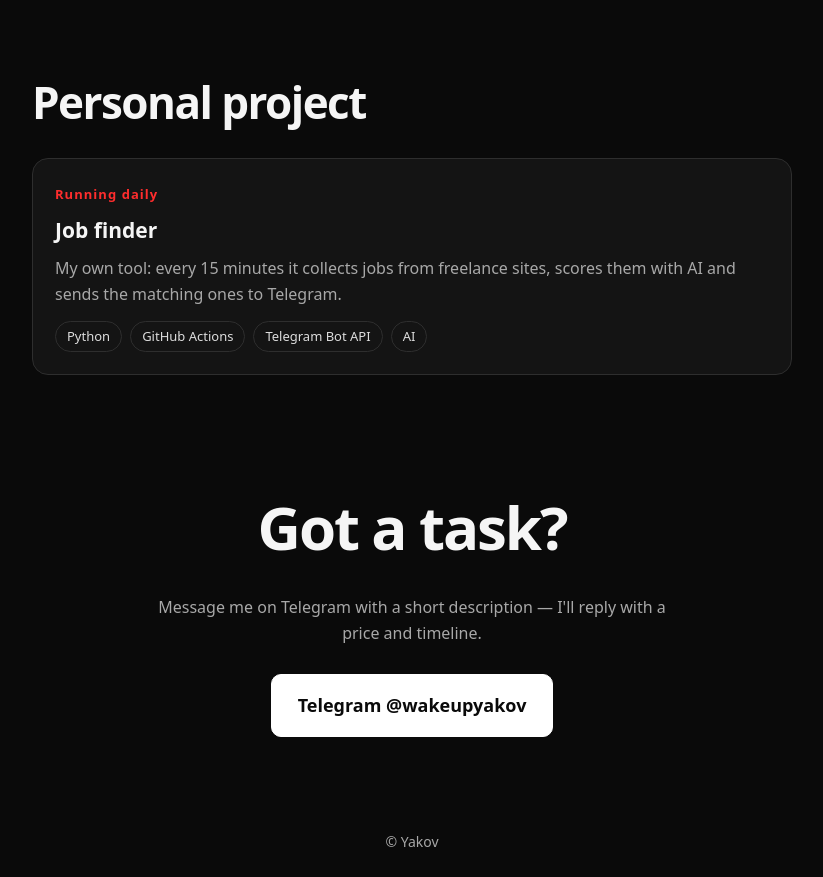
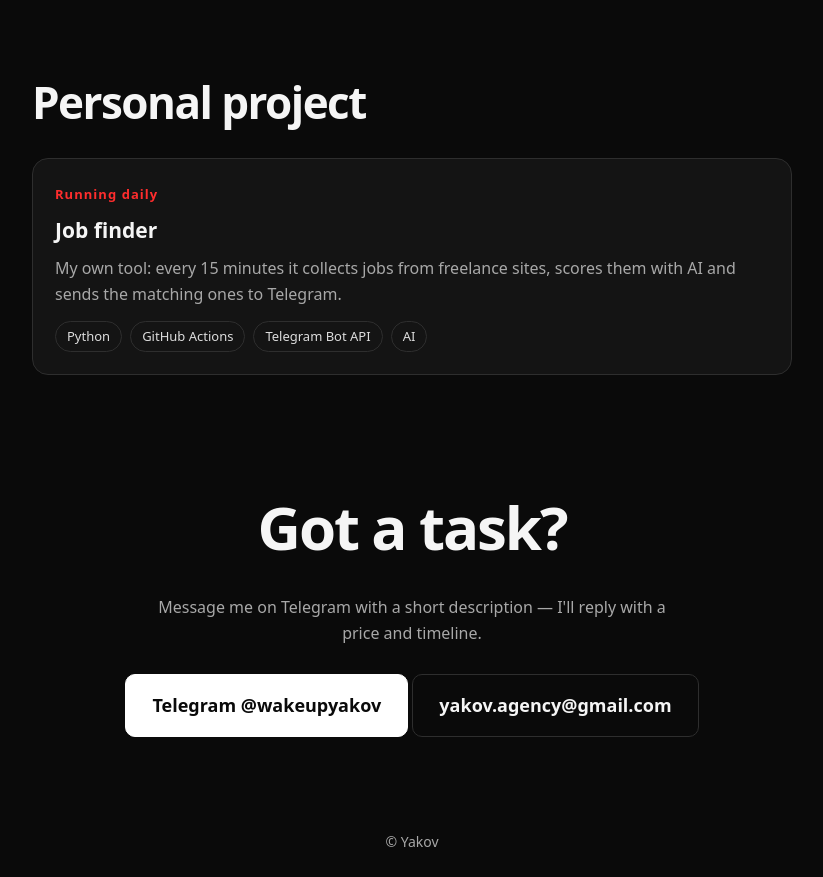
Before and after one commit to grachoffprod/portfolio, a plain HTML site: page index.html in a window 1280 px wide. Shown: the part 1579-2456 px from the top of the page, without its empty margins (228-1051 px from the left). Drawn offline with Linux system fonts and the light colour scheme.

Commit message:
Add email contact button and avatar

```diff
--- a/index.html
+++ b/index.html
@@ -60,7 +60,7 @@
 
   <section id="personal" class="wrap reveal personal"><h2 data-ru="Личный проект" data-en="Personal project"></h2><article class="card"><span class="num" data-ru="Работает каждый день" data-en="Running daily"></span><h3 data-ru="Искатель заказов" data-en="Job finder"></h3><p data-ru="Собственный инструмент: каждые 15 минут собирает заказы с фриланс-бирж, оценивает их с помощью ИИ и присылает подходящие в Telegram." data-en="My own tool: every 15 minutes it collects jobs from freelance sites, scores them with AI and sends the matching ones to Telegram."></p><div class="tags"><span>Python</span><span>GitHub Actions</span><span>Telegram Bot API</span><span>AI</span></div></article></section>
 
-  <section id="contact" class="wrap reveal contact"><h2 data-ru="Есть задача?" data-en="Got a task?"></h2><p data-ru="Напишите в Telegram — коротко опишите задачу, отвечу с ценой и сроком." data-en="Message me on Telegram with a short description — I'll reply with a price and timeline."></p><a class="btn big" href="https://t.me/wakeupyakov">Telegram @wakeupyakov</a></section>
+  <section id="contact" class="wrap reveal contact"><h2 data-ru="Есть задача?" data-en="Got a task?"></h2><p data-ru="Напишите в Telegram — коротко опишите задачу, отвечу с ценой и сроком." data-en="Message me on Telegram with a short description — I'll reply with a price and timeline."></p><a class="btn big" href="https://t.me/wakeupyakov">Telegram @wakeupyakov</a> <a class="btn big ghost" href="mailto:yakov.agency@gmail.com">yakov.agency@gmail.com</a></section>
 </main>
 <footer class="wrap muted">© Yakov</footer>
 <script src="lang.js"></script>
```
Also changed, not shown: avatar.svg (added).
